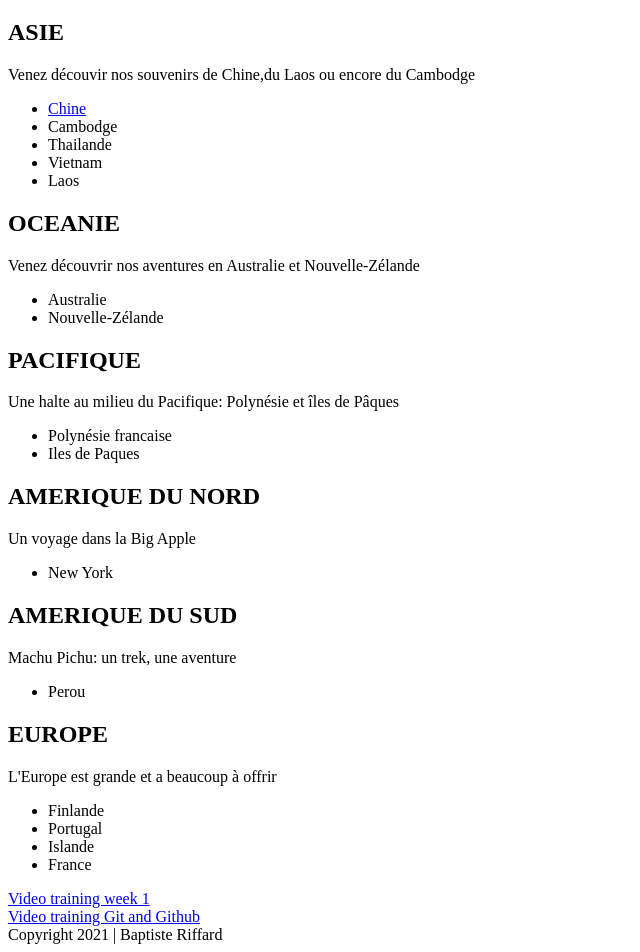
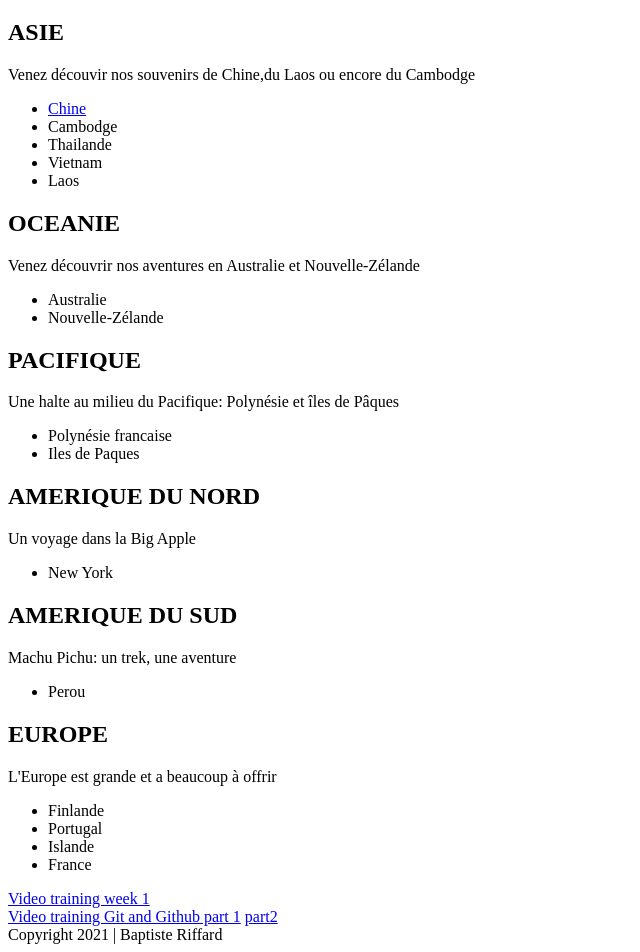
Before and after one commit to B9R9/HTML-project, a plain HTML site: page index.html in a window 1280 px wide. Shown: the part 61-1013 px from the top of the page, without its empty margins (0-640 px from the left). Drawn offline with Linux system fonts and the light colour scheme.

Commit message:
Add links Git and Github Part 1 and 2

```diff
--- a/index.html
+++ b/index.html
@@ -69,7 +69,9 @@
      target ="_blank">Video training week 1 </a>
      <br>
      <a href="https://www.youtube.com/watch?v=FUceyg4Kb8I"
-     target ="_blank">Video training Git and Github </a>
+     target ="_blank">Video training Git and Github part 1</a>
+     <a href="https://www.youtube.com/watch?v=-UCsdd3j-xM"
+     target ="_blank">part2</a>
 
 
 
```
